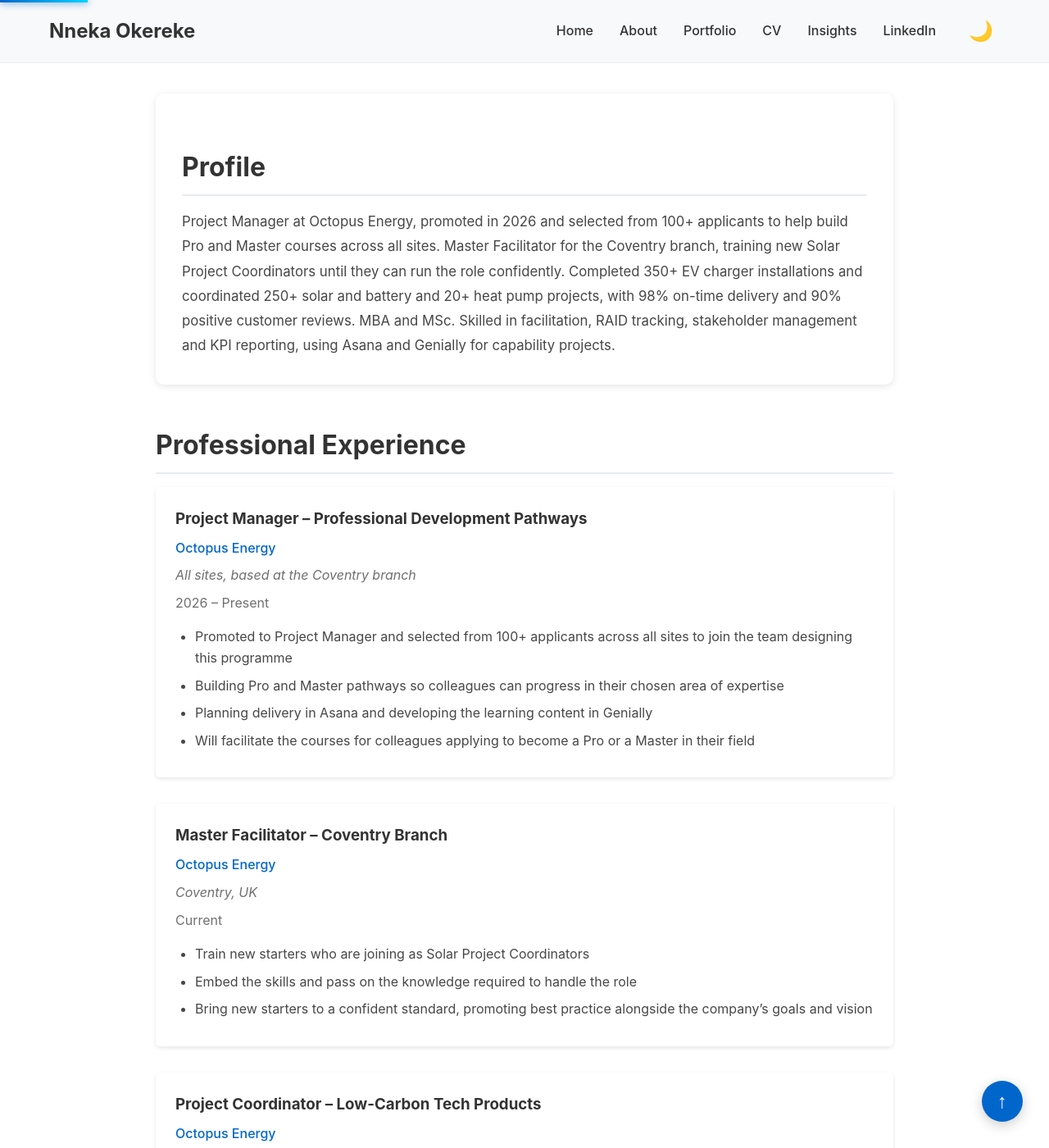
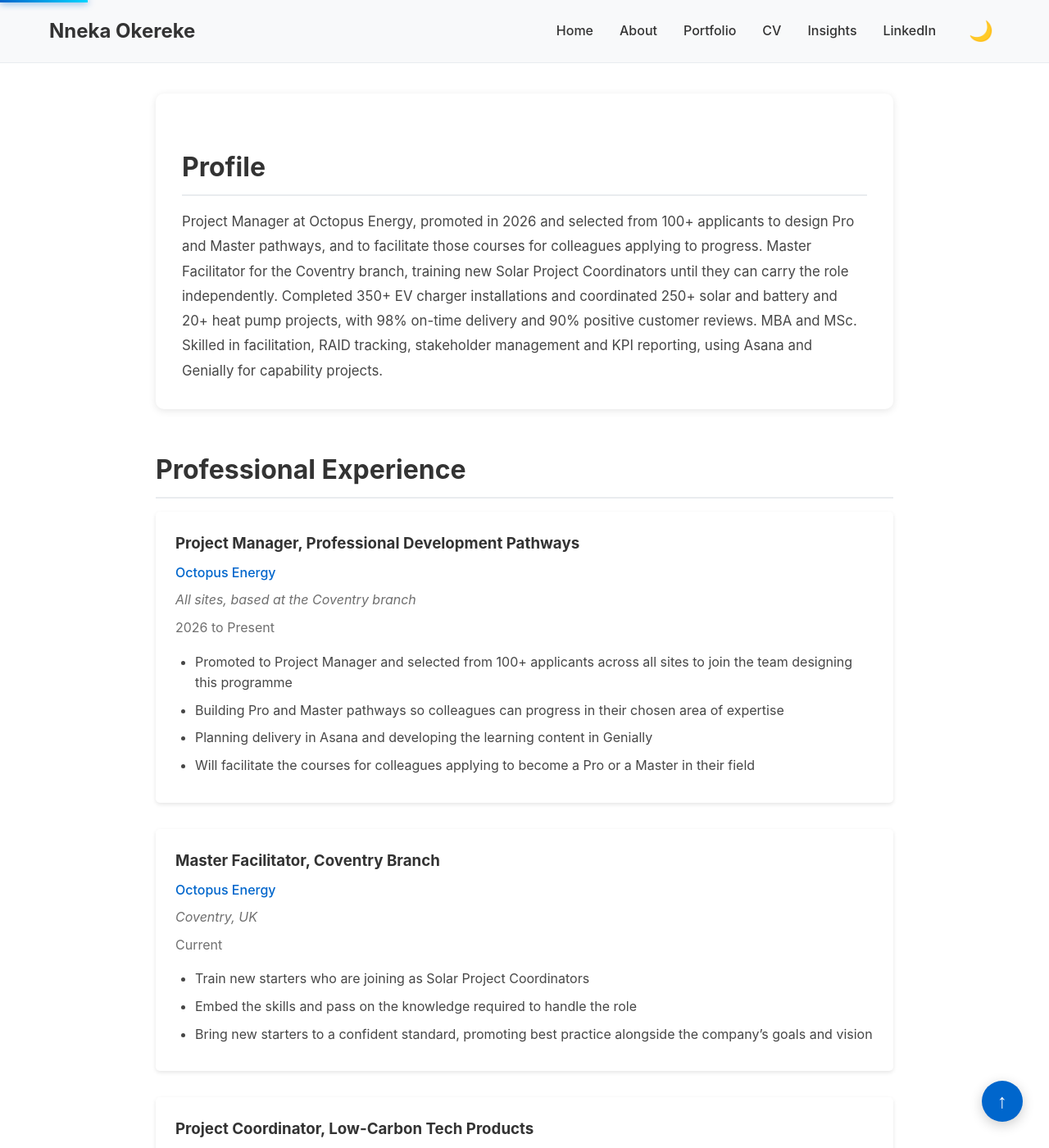
Before and after one commit to nnekaokereke/nnekaokereke.github.io, a Jekyll site: the page built from cv.html, in a window 1280 px wide and 1400 px high, scrolled down 331 px. Shown: the whole window at 82% size. Built offline with Jekyll 4.4.1, drawn with Linux system fonts in a browser that asks for light colours; some of the changed text lies outside the part shown.

Commit message:
Remove dashes from CV job titles and dates.

```diff
--- a/cv.html
+++ b/cv.html
@@ -20,22 +20,23 @@
             <div class="cv-profile">
                 <h2>Profile</h2>
                 <p class="profile-summary">
-                    Project Manager at Octopus Energy, promoted in 2026 and selected from 100+ applicants to help build
-                    Pro and Master courses across all sites. Master Facilitator for the Coventry branch, training new
-                    Solar Project Coordinators until they can run the role confidently. Completed 350+ EV charger
-                    installations and coordinated 250+ solar and battery and 20+ heat pump projects, with 98% on-time
-                    delivery and 90% positive customer reviews. MBA and MSc. Skilled in facilitation, RAID tracking,
-                    stakeholder management and KPI reporting, using Asana and Genially for capability projects.
+                    Project Manager at Octopus Energy, promoted in 2026 and selected from 100+ applicants to design
+                    Pro and Master pathways, and to facilitate those courses for colleagues applying to progress.
+                    Master Facilitator for the Coventry branch, training new Solar Project Coordinators until they can
+                    carry the role independently. Completed 350+ EV charger installations and coordinated 250+ solar
+                    and battery and 20+ heat pump projects, with 98% on-time delivery and 90% positive customer reviews.
+                    MBA and MSc. Skilled in facilitation, RAID tracking, stakeholder management and KPI reporting,
+                    using Asana and Genially for capability projects.
                 </p>
             </div>
 
             <h2>Professional Experience</h2>
 
             <div class="cv-item">
-                <h3>Project Manager – Professional Development Pathways</h3>
+                <h3>Project Manager, Professional Development Pathways</h3>
                 <p class="cv-company">Octopus Energy</p>
                 <p class="cv-location">All sites, based at the Coventry branch</p>
-                <p class="cv-date">2026 – Present</p>
+                <p class="cv-date">2026 to Present</p>
                 <ul>
                     <li>Promoted to Project Manager and selected from 100+ applicants across all sites to join the team designing this programme</li>
                     <li>Building Pro and Master pathways so colleagues can progress in their chosen area of expertise</li>
@@ -45,7 +46,7 @@
             </div>
 
             <div class="cv-item">
-                <h3>Master Facilitator – Coventry Branch</h3>
+                <h3>Master Facilitator, Coventry Branch</h3>
                 <p class="cv-company">Octopus Energy</p>
                 <p class="cv-location">Coventry, UK</p>
                 <p class="cv-date">Current</p>
@@ -57,10 +58,10 @@
             </div>
 
             <div class="cv-item">
-                <h3>Project Coordinator – Low-Carbon Tech Products</h3>
+                <h3>Project Coordinator, Low-Carbon Tech Products</h3>
                 <p class="cv-company">Octopus Energy</p>
                 <p class="cv-location">Coventry &amp; Birmingham, UK</p>
-                <p class="cv-date">August 2024 – Present</p>
+                <p class="cv-date">August 2024 to Present</p>
                 <ul>
                     <li>Coordinated 250+ solar and battery projects (150 installs completed), completed 350+ EV charger installations and oversaw 20+ heat pump installs, with clear schedules, dependencies and stakeholder communication</li>
                     <li>Sustained ~98% on-time delivery and 90% positive customer reviews through proactive updates, expectation management and rapid issue resolution</li>
@@ -73,10 +74,10 @@
             </div>
 
             <div class="cv-item">
-                <h3>Senior Customer Support Advisor – Bereavement Team</h3>
+                <h3>Senior Customer Support Advisor, Bereavement Team</h3>
                 <p class="cv-company">Shell Energy</p>
                 <p class="cv-location">Birmingham, UK</p>
-                <p class="cv-date">January 2023 – February 2024</p>
+                <p class="cv-date">January 2023 to February 2024</p>
                 <ul>
                     <li>Served as trusted point of contact for bereaved customers, guiding them through account management, policy clarifications, and service transitions with empathy and respect</li>
                     <li>Developed customer-centric service strategies, identifying gaps in bereavement support processes and implementing improvements that enhanced overall customer experience and operational efficiency, leading to a 10% increase in Trustpilot review feedback from customers</li>
@@ -90,7 +91,7 @@
                 <h3>Junior Business Operations Coordinator</h3>
                 <p class="cv-company">Total Security Services</p>
                 <p class="cv-location">Birmingham, UK</p>
-                <p class="cv-date">October 2021 – December 2022</p>
+                <p class="cv-date">October 2021 to December 2022</p>
                 <ul>
                     <li>Played key role in CRM data management, improving customer data accuracy by 35%</li>
                     <li>Maintained 100% accuracy in performance tracking by developing and monitoring weekly and monthly operational reports, enhancing data-driven decision-making</li>
--- a/portfolio.html
+++ b/portfolio.html
@@ -362,7 +362,7 @@
                     <span class="project-status ongoing">Ongoing</span>
                 </div>
                 <div class="project-meta">
-                    <span class="project-duration">2026 – Present</span>
+                    <span class="project-duration">2026 to Present</span>
                     <span class="project-company">Octopus Energy</span>
                     <span class="project-team">Cross-site project team</span>
                     <span class="project-scale">Selected from 100+ applicants</span>
```
Also changed, not shown: about.html (+7 -7 lines), 2 other files.
